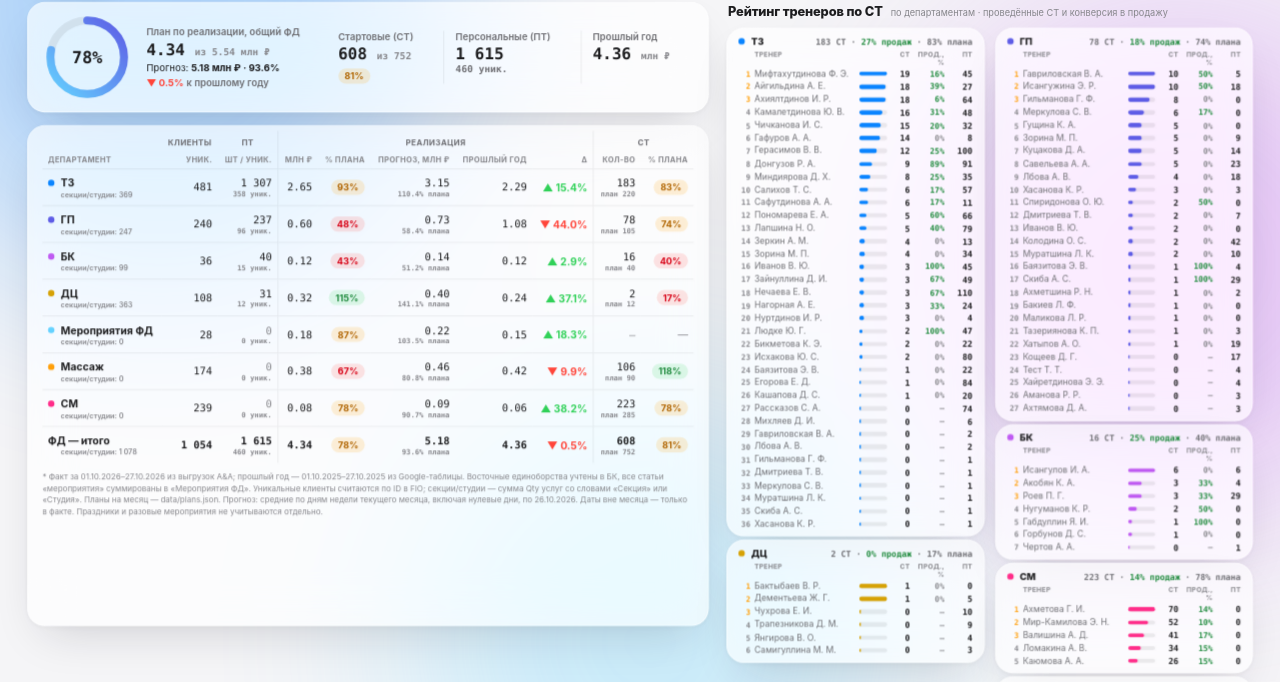
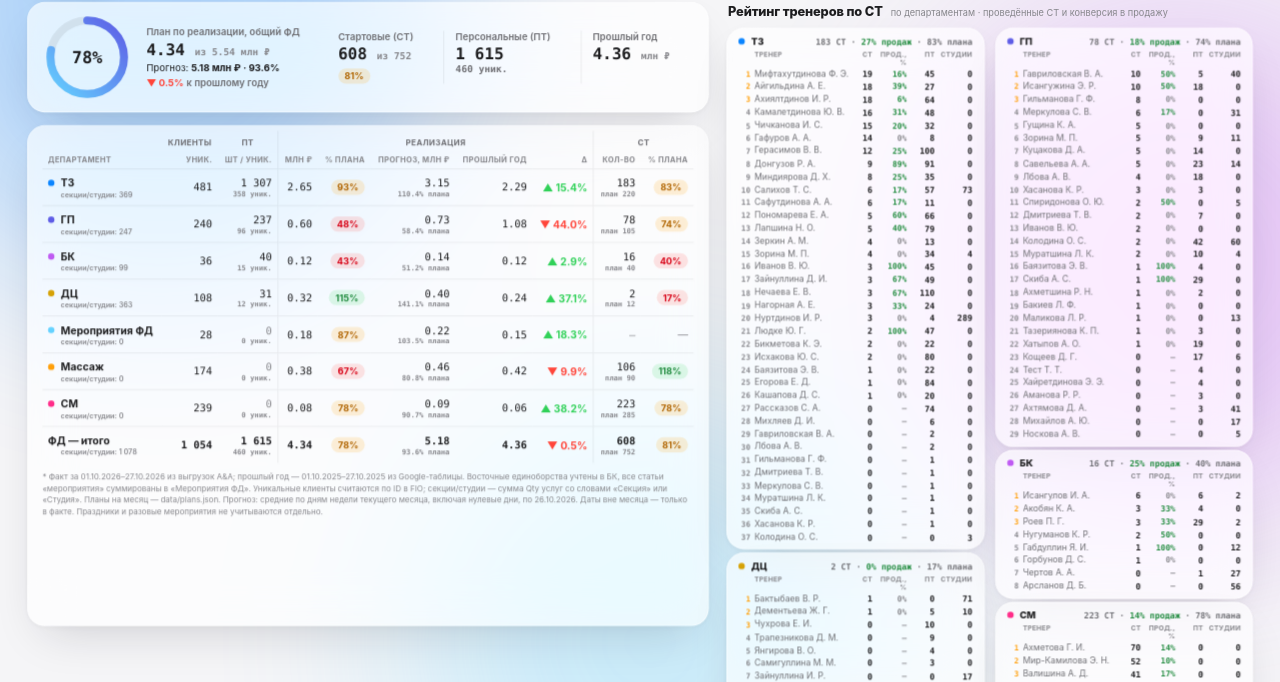
Before and after one commit to michdiru/fd-dashboard, a plain HTML site: page index.html in a window 1280 px wide. Shown: the part 118-800 px from the top of the page. Drawn offline with Linux system fonts and the light colour scheme.

Commit message:
Добавить студии по тренерам вместо шкалы СТ

```diff
--- a/data.js
+++ b/data.js
@@ -4,7 +4,7 @@ window.DASH_DATA = {
   "through": "26.10.2026",
   "available": true
  },
- "generated_at": "27.10.2026 17:55",
+ "generated_at": "27.10.2026 18:01",
  "period": {
   "from": "01.10.2026",
   "to": "27.10.2026"
@@ -173,6 +173,7 @@ window.DASH_DATA = {
     "st": 19,
     "sales": 3,
     "pt": 45,
+    "studio": 0,
     "sales_pct": 16
    },
    {
@@ -180,6 +181,7 @@ window.DASH_DATA = {
     "st": 18,
     "sales": 7,
     "pt": 27,
+    "studio": 0,
     "sales_pct": 39
    },
    {
@@ -187,6 +189,7 @@ window.DASH_DATA = {
     "st": 18,
     "sales": 1,
     "pt": 64,
+    "studio": 0,
     "sales_pct": 6
    },
    {
@@ -194,6 +197,7 @@ window.DASH_DATA = {
     "st": 16,
     "sales": 5,
     "pt": 48,
+    "studio": 0,
     "sales_pct": 31
    },
    {
@@ -201,6 +205,7 @@ window.DASH_DATA = {
     "st": 15,
     "sales": 3,
     "pt": 32,
+    "studio": 0,
     "sales_pct": 20
    },
    {
@@ -208,6 +213,7 @@ window.DASH_DATA = {
     "st": 14,
     "sales": 0,
     "pt": 8,
+    "studio": 0,
     "sales_pct": 0
    },
    {
@@ -215,6 +221,7 @@ window.DASH_DATA = {
     "st": 12,
     "sales": 3,
     "pt": 100,
+    "studio": 0,
     "sales_pct": 25
    },
    {
@@ -222,6 +229,7 @@ window.DASH_DATA = {
     "st": 9,
     "sales": 8,
     "pt": 91,
+    "studio": 0,
     "sales_pct": 89
    },
    {
@@ -229,6 +237,7 @@ window.DASH_DATA = {
     "st": 8,
     "sales": 2,
     "pt": 35,
+    "studio": 0,
     "sales_pct": 25
    },
    {
@@ -236,6 +245,7 @@ window.DASH_DATA = {
     "st": 6,
     "sales": 1,
     "pt": 57,
+    "studio": 73.0,
     "sales_pct": 17
    },
    {
@@ -243,6 +253,7 @@ window.DASH_DATA = {
     "st": 6,
     "sales": 1,
     "pt": 11,
+    "studio": 0,
     "sales_pct": 17
    },
    {
@@ -250,6 +261,7 @@ window.DASH_DATA = {
     "st": 5,
     "sales": 3,
     "pt": 66,
+    "studio": 0,
     "sales_pct": 60
    },
    {
@@ -257,6 +269,7 @@ window.DASH_DATA = {
     "st": 5,
     "sales": 2,
     "pt": 79,
+    "studio": 0,
     "sales_pct": 40
    },
    {
@@ -264,6 +277,7 @@ window.DASH_DATA = {
     "st": 4,
     "sales": 0,
     "pt": 13,
+    "studio": 0,
     "sales_pct": 0
    },
    {
@@ -271,6 +285,7 @@ window.DASH_DATA = {
     "st": 4,
     "sales": 0,
     "pt": 34,
+    "studio": 4.0,
     "sales_pct": 0
    },
    {
@@ -278,6 +293,7 @@ window.DASH_DATA = {
     "st": 3,
     "sales": 3,
     "pt": 45,
+    "studio": 0,
     "sales_pct": 100
    },
    {
@@ -285,6 +301,7 @@ window.DASH_DATA = {
     "st": 3,
     "sales": 2,
     "pt": 49,
+    "studio": 0,
     "sales_pct": 67
    },
    {
@@ -292,6 +309,7 @@ window.DASH_DATA = {
     "st": 3,
     "sales": 2,
     "pt": 110,
+    "studio": 0,
     "sales_pct": 67
    },
    {
@@ -299,6 +317,7 @@ window.DASH_DATA = {
     "st": 3,
     "sales": 1,
     "pt": 24,
+    "studio": 0,
     "sales_pct": 33
    },
    {
@@ -306,6 +325,7 @@ window.DASH_DATA = {
     "st": 3,
     "sales": 0,
     "pt": 4,
+    "studio": 289.0,
     "sales_pct": 0
    },
    {
@@ -313,6 +333,7 @@ window.DASH_DATA = {
     "st": 2,
     "sales": 2,
     "pt": 47,
+    "studio": 0,
     "sales_pct": 100
    },
    {
@@ -320,6 +341,7 @@ window.DASH_DATA = {
     "st": 2,
     "sales": 0,
     "pt": 22,
+    "studio": 0,
     "sales_pct": 0
    },
    {
@@ -327,6 +349,7 @@ window.DASH_DATA = {
     "st": 2,
     "sales": 0,
     "pt": 80,
+    "studio": 0,
     "sales_pct": 0
    },
    {
@@ -334,6 +357,7 @@ window.DASH_DATA = {
     "st": 1,
     "sales": 0,
     "pt": 22,
+    "studio": 0,
     "sales_pct": 0
    },
    {
@@ -341,6 +365,7 @@ window.DASH_DATA = {
     "st": 1,
     "sales": 0,
     "pt": 84,
+    "studio": 0,
     "sales_pct": 0
    },
    {
@@ -348,6 +373,7 @@ window.DASH_DATA = {
     "st": 1,
     "sales": 0,
     "pt": 20,
+    "studio": 0,
     "sales_pct": 0
    },
    {
@@ -355,6 +381,7 @@ window.DASH_DATA = {
     "st": 0,
     "sales": 0,
     "pt": 74,
+    "studio": 0,
     "sales_pct": null
    },
    {
@@ -362,6 +389,7 @@ window.DASH_DATA = {
     "st": 0,
     "sales": 0,
     "pt": 6,
+    "studio": 0,
     "sales_pct": null
    },
    {
@@ -369,6 +397,7 @@ window.DASH_DATA = {
     "st": 0,
     "sales": 0,
     "pt": 2,
+    "studio": 0,
     "sales_pct": null
    },
    {
@@ -376,6 +405,7 @@ window.DASH_DATA = {
     "st": 0,
     "sales": 0,
     "pt": 2,
+    "studio": 0,
     "sales_pct": null
    },
    {
@@ -383,6 +413,7 @@ window.DASH_DATA = {
     "st": 0,
     "sales": 0,
     "pt": 1,
+    "studio": 0,
     "sales_pct": null
    },
    {
@@ -390,6 +421,7 @@ window.DASH_DATA = {
     "st": 0,
     "sales": 0,
     "pt": 1,
+    "studio": 0,
     "sales_pct": null
    },
    {
@@ -397,6 +429,7 @@ window.DASH_DATA = {
     "st": 0,
     "sales": 0,
     "pt": 1,
+    "studio": 0,
     "sales_pct": null
    },
    {
@@ -404,6 +437,7 @@ window.DASH_DATA = {
     "st": 0,
     "sales": 0,
     "pt": 1,
+    "studio": 0,
     "sales_pct": null
    },
    {
@@ -411,6 +445,7 @@ window.DASH_DATA = {
     "st": 0,
     "sales": 0,
     "pt": 1,
+    "studio": 0,
     "sales_pct": null
    },
    {
@@ -418,6 +453,15 @@ window.DASH_DATA = {
     "st": 0,
     "sales": 0,
     "pt": 1,
+    "studio": 0,
+    "sales_pct": null
+   },
+   {
+    "name": "Колодина О. С.",
+    "st": 0,
+    "sales": 0,
+    "pt": 0,
+    "studio": 3.0,
     "sales_pct": null
    }
   ],
@@ -427,6 +471,7 @@ window.DASH_DATA = {
     "st": 10,
     "sales": 5,
     "pt": 5,
+    "studio": 40.0,
     "sales_pct": 50
    },
    {
@@ -434,6 +479,7 @@ window.DASH_DATA = {
     "st": 10,
     "sales": 5,
     "pt": 18,
+    "studio": 0,
     "sales_pct": 50
    },
    {
@@ -441,6 +487,7 @@ window.DASH_DATA = {
     "st": 8,
     "sales": 0,
     "pt": 0,
+    "studio": 0,
     "sales_pct": 0
    },
    {
@@ -448,6 +495,7 @@ window.DASH_DATA = {
     "st": 6,
     "sales": 1,
     "pt": 0,
+    "studio": 31.0,
     "sales_pct": 17
    },
    {
@@ -455,6 +503,7 @@ window.DASH_DATA = {
     "st": 5,
     "sales": 0,
     "pt": 0,
+    "studio": 0,
     "sales_pct": 0
    },
    {
@@ -462,6 +511,7 @@ window.DASH_DATA = {
     "st": 5,
     "sales": 0,
     "pt": 9,
+    "studio": 11.0,
     "sales_pct": 0
    },
    {
@@ -469,6 +519,7 @@ window.DASH_DATA = {
     "st": 5,
     "sales": 0,
     "pt": 14,
+    "studio": 0,
     "sales_pct": 0
    },
    {
@@ -476,6 +527,7 @@ window.DASH_DATA = {
     "st": 5,
     "sales": 0,
     "pt": 23,
+    "studio": 14.0,
     "sales_pct": 0
    },
    {
@@ -483,6 +535,7 @@ window.DASH_DATA = {
     "st": 4,
     "sales": 0,
     "pt": 18,
+    "studio": 0,
     "sales_pct": 0
    },
    {
@@ -490,6 +543,7 @@ window.DASH_DATA = {
     "st": 3,
     "sales": 0,
     "pt": 3,
+    "studio": 0,
     "sales_pct": 0
    },
    {
@@ -497,6 +551,7 @@ window.DASH_DATA = {
     "st": 2,
     "sales": 1,
     "pt": 0,
+    "studio": 5.0,
     "sales_pct": 50
    },
    {
@@ -504,6 +559,7 @@ window.DASH_DATA = {
     "st": 2,
     "sales": 0,
     "pt": 7,
+    "studio": 0,
     "sales_pct": 0
    },
    {
@@ -511,6 +567,7 @@ window.DASH_DATA = {
     "st": 2,
     "sales": 0,
     "pt": 0,
+    "studio": 0,
     "sales_pct": 0
    },
    {
@@ -518,6 +575,7 @@ window.DASH_DATA = {
     "st": 2,
     "sales": 0,
     "pt": 42,
+    "studio": 60.0,
     "sales_pct": 0
    },
    {
@@ -525,6 +583,7 @@ window.DASH_DATA = {
     "st": 2,
     "sales": 0,
     "pt": 10,
+    "studio": 4.0,
     "sales_pct": 0
    },
    {
@@ -532,6 +591,7 @@ window.DASH_DATA = {
     "st": 1,
     "sales": 1,
     "pt": 4,
+    "studio": 0,
     "sales_pct": 100
    },
    {
@@ -539,6 +599,7 @@ window.DASH_DATA = {
     "st": 1,
     "sales": 1,
     "pt": 29,
+    "studio": 0,
     "sales_pct": 100
    },
    {
@@ -546,6 +607,7 @@ window.DASH_DATA = {
     "st": 1,
     "sales": 0,
     "pt": 2,
+    "studio": 0,
     "sales_pct": 0
    },
    {
@@ -553,6 +615,7 @@ window.DASH_DATA = {
     "st": 1,
     "sales": 0,
     "pt": 0,
+    "studio": 0,
     "sales_pct": 0
    },
    {
@@ -560,6 +623,7 @@ window.DASH_DATA = {
     "st": 1,
     "sales": 0,
     "pt": 0,
+    "studio": 13.0,
     "sales_pct": 0
    },
    {
@@ -567,6 +631,7 @@ window.DASH_DATA = {
     "st": 1,
     "sales": 0,
     "pt": 3,
+    "studio": 0,
     "sales_pct": 0
    },
    {
@@ -574,6 +639,7 @@ window.DASH_DATA = {
     "st": 1,
     "sales": 0,
     "pt": 19,
+    "studio": 0,
     "sales_pct": 0
    },
    {
@@ -581,6 +647,7 @@ window.DASH_DATA = {
     "st": 0,
     "sales": 0,
     "pt": 17,
+    "studio": 6.0,
     "sales_pct": null
    },
    {
@@ -588,6 +655,7 @@ window.DASH_DATA = {
     "st": 0,
     "sales": 0,
     "pt": 4,
+    "studio": 0,
     "sales_pct": null
    },
    {
@@ -595,6 +663,7 @@ window.DASH_DATA = {
     "st": 0,
     "sales": 0,
     "pt": 4,
+    "studio": 0,
     "sales_pct": null
    },
    {
@@ -602,6 +671,7 @@ window.DASH_DATA = {
     "st": 0,
     "sales": 0,
     "pt": 3,
+    "studio": 0,
     "sales_pct": null
    },
    {
@@ -609,6 +679,23 @@ window.DASH_DATA = {
     "st": 0,
     "sales": 0,
     "pt": 3,
+    "studio": 41.0,
+    "sales_pct": null
+   },
+   {
+    "name": "Михайлов А. Ю.",
+    "st": 0,
+    "sales": 0,
+    "pt": 0,
+    "studio": 17.0,
+    "sales_pct": null
+   },
+   {
+    "name": "Носкова А. В.",
+    "st": 0,
+    "sales": 0,
+    "pt": 0,
+    "studio": 5.0,
     "sales_pct": null
    }
   ],
@@ -618,6 +705,7 @@ window.DASH_DATA = {
     "st": 6,
     "sales": 0,
     "pt": 6,
+    "studio": 2.0,
     "sales_pct": 0
    },
    {
@@ -625,6 +713,7 @@ window.DASH_DATA = {
     "st": 3,
     "sales": 1,
     "pt": 4,
+    "studio": 0,
     "sales_pct": 33
    },
    {
@@ -632,6 +721,7 @@ window.DASH_DATA = {
     "st": 3,
     "sales": 1,
     "pt": 29,
+    "studio": 2.0,
     "sales_pct": 33
    },
    {
@@ -639,6 +729,7 @@ window.DASH_DATA = {
     "st": 2,
     "sales": 1,
     "pt": 0,
+    "studio": 0,
     "sales_pct": 50
    },
    {
@@ -646,6 +737,7 @@ window.DASH_DATA = {
     "st": 1,
     "sales": 1,
     "pt": 0,
+    "studio": 12.0,
     "sales_pct": 100
    },
    {
@@ -653,6 +745,7 @@ window.DASH_DATA = {
     "st": 1,
     "sales": 0,
     "pt": 0,
+    "studio": 0,
     "sales_pct": 0
    },
    {
@@ -660,6 +753,15 @@ window.DASH_DATA = {
     "st": 0,
     "sales": 0,
     "pt": 1,
+    "studio": 27.0,
+    "sales_pct": null
+   },
+   {
+    "name": "Арсланов Д. Б.",
+    "st": 0,
+    "sales": 0,
+    "pt": 0,
+    "studio": 56.0,
     "sales_pct": null
    }
   ],
@@ -669,6 +771,7 @@ window.DASH_DATA = {
     "st": 1,
     "sales": 0,
     "pt": 0,
+    "studio": 71.0,
     "sales_pct": 0
    },
    {
@@ -676,6 +779,7 @@ window.DASH_DATA = {
     "st": 1,
     "sales": 0,
     "pt": 5,
+    "studio": 10.0,
     "sales_pct": 0
    },
    {
@@ -683,6 +787,7 @@ window.DASH_DATA = {
     "st": 0,
     "sales": 0,
     "pt": 10,
+    "studio": 0,
     "sales_pct": null
    },
    {
@@ -690,6 +795,7 @@ window.DASH_DATA = {
     "st": 0,
     "sales": 0,
     "pt": 9,
+    "studio": 0,
     "sales_pct": null
    },
    {
@@ -697,6 +803,7 @@ window.DASH_DATA = {
     "st": 0,
     "sales": 0,
     "pt": 4,
+    "studio": 0,
     "sales_pct": null
    },
    {
@@ -704,6 +811,55 @@ window.DASH_DATA = {
     "st": 0,
     "sales": 0,
     "pt": 3,
+    "studio": 0,
+    "sales_pct": null
+   },
+   {
+    "name": "Зайнуллина И. Р.",
+    "st": 0,
+    "sales": 0,
+    "pt": 0,
+    "studio": 17.0,
+    "sales_pct": null
+   },
+   {
+    "name": "Зеркин А. М.",
+    "st": 0,
+    "sales": 0,
+    "pt": 0,
+    "studio": 79.0,
+    "sales_pct": null
+   },
+   {
+    "name": "Каримова О. В.",
+    "st": 0,
+    "sales": 0,
+    "pt": 0,
+    "studio": 16.0,
+    "sales_pct": null
+   },
+   {
+    "name": "Нуртдинов И. Р.",
+    "st": 0,
+    "sales": 0,
+    "pt": 0,
+    "studio": 114.0,
+    "sales_pct": null
+   },
+   {
+    "name": "Роев П. Г.",
+    "st": 0,
+    "sales": 0,
+    "pt": 0,
+    "studio": 17.0,
+    "sales_pct": null
+   },
+   {
+    "name": "Тазериянова К. П.",
+    "st": 0,
+    "sales": 0,
+    "pt": 0,
+    "studio": 39.0,
     "sales_pct": null
    }
   ],
@@ -713,6 +869,7 @@ window.DASH_DATA = {
     "st": 35,
     "sales": 7,
     "pt": 0,
+    "studio": 0,
     "sales_pct": 20
    },
    {
@@ -720,6 +877,7 @@ window.DASH_DATA = {
     "st": 30,
     "sales": 0,
     "pt": 0,
+    "studio": 0,
     "sales_pct": 0
    },
    {
@@ -727,6 +885,7 @@ window.DASH_DATA = {
     "st": 24,
     "sales": 2,
     "pt": 0,
+    "studio": 0,
     "sales_pct": 8
    },
    {
@@ -734,6 +893,7 @@ window.DASH_DATA = {
     "st": 14,
     "sales": 0,
     "pt": 0,
+    "studio": 0,
     "sales_pct": 0
    },
    {
@@ -741,6 +901,7 @@ window.DASH_DATA = {
     "st": 3,
     "sales": 1,
     "pt": 0,
+    "studio": 0,
     "sales_pct": 33
    }
   ],
@@ -750,6 +911,7 @@ window.DASH_DATA = {
     "st": 70,
     "sales": 10,
     "pt": 0,
+    "studio": 0,
     "sales_pct": 14
    },
    {
@@ -757,6 +919,7 @@ window.DASH_DATA = {
     "st": 52,
     "sales": 5,
     "pt": 0,
+    "studio": 0,
     "sales_pct": 10
    },
    {
@@ -764,6 +927,7 @@ window.DASH_DATA = {
     "st": 41,
     "sales": 7,
     "pt": 0,
+    "studio": 0,
     "sales_pct": 17
    },
    {
@@ -771,6 +935,7 @@ window.DASH_DATA = {
     "st": 34,
     "sales": 5,
     "pt": 0,
+    "studio": 0,
     "sales_pct": 15
    },
    {
@@ -778,6 +943,7 @@ window.DASH_DATA = {
     "st": 26,
     "sales": 4,
     "pt": 0,
+    "studio": 0,
     "sales_pct": 15
    }
   ]
--- a/index.html
+++ b/index.html
@@ -181,10 +181,10 @@
   .lb-panel-title .sw{width:8px;height:8px;border-radius:50%;flex:0 0 auto;align-self:center;}
   .lb-panel-title .cnt{margin-left:auto;font-size:10.5px;font-weight:700;color:var(--text-2);}
   .rank-list{display:flex;flex-direction:column;gap:3.5px;}
-  .rank-row{display:grid;grid-template-columns:15px minmax(90px,126px) minmax(12px,1fr) 24px 38px 30px;align-items:center;gap:5px;}
+  .rank-row{display:grid;grid-template-columns:15px minmax(80px,1fr) 24px 38px 30px 42px;align-items:center;gap:5px;}
   .rank-sales{font-size:10px;font-weight:700;text-align:right;color:var(--pill-good-fg);}
   .rank-sales.zero{color:var(--text-3);font-weight:600;}
-  .rank-hdr{display:grid;grid-template-columns:15px minmax(90px,126px) minmax(12px,1fr) 24px 38px 30px;gap:5px;font-size:8.5px;font-weight:700;color:var(--text-3);text-transform:uppercase;letter-spacing:.03em;margin-bottom:3px;}
+  .rank-hdr{display:grid;grid-template-columns:15px minmax(80px,1fr) 24px 38px 30px 42px;gap:5px;font-size:8.5px;font-weight:700;color:var(--text-3);text-transform:uppercase;letter-spacing:.03em;margin-bottom:3px;}
   .rank-hdr span{text-align:right;}
   .lb-grid .lb-col{gap:4px;}
   .rank-list{gap:2.6px;}
@@ -209,7 +209,7 @@
     .tbl-card{overflow-x:auto;}
     table{min-width:760px;}
     .lb-grid{flex-direction:column;}
-    .rank-row,.rank-hdr{grid-template-columns:15px minmax(80px,108px) minmax(8px,1fr) 24px 38px 30px;}
+    .rank-row,.rank-hdr{grid-template-columns:15px minmax(80px,1fr) 24px 38px 30px 42px;}
   }
   /* Karma: warm editorial palette inspired by the supplied reference. */
   :root[data-theme="karma"]{
@@ -477,10 +477,10 @@
         return '<div class="rank-row'+(i<3?' medal':'')+'">'+
           '<div class="rank-num num">'+(i+1)+'</div>'+
           '<div class="rank-name" title="'+esc(tr.name)+'">'+esc(tr.name)+'</div>'+
-          '<div class="rank-track"><div class="rank-fill" style="width:'+w+'%;background:'+col+';"></div></div>'+
           '<div class="rank-val num">'+tr.st+'</div>'+
           '<div class="rank-sales num'+(salesPct>0?'':' zero')+'" title="'+esc(salesTitle)+'">'+salesLabel+'</div>'+
           '<div class="rank-val num" title="Проведённые персональные тренировки">'+(tr.pt==null?'—':tr.pt)+'</div>'+
+          '<div class="rank-val num" title="Секции и студии: сумма количества оказанных услуг">'+(tr.studio==null?'—':fmtInt(tr.studio))+'</div>'+
         '</div>';
       }).join('');
       var deptSalesPct = null;
@@ -492,7 +492,7 @@
       return '<div class="card lb-panel">'+
         '<div class="lb-panel-title"><span class="sw" style="background:'+col+'"></span>'+esc(dep)+
           '<span class="cnt num">'+(d&&d.st!=null?d.st+' СТ':'')+salesInfo+(d&&d.st_pct!=null?' · '+d.st_pct+'% плана':'')+'</span></div>'+
-        '<div class="rank-hdr"><span></span><span style="text-align:left">Тренер</span><span></span><span>СТ</span><span>прод., %</span><span>ПТ</span></div>'+
+        '<div class="rank-hdr"><span></span><span style="text-align:left">Тренер</span><span>СТ</span><span>прод., %</span><span>ПТ</span><span title="Секции и студии">Студии</span></div>'+
         '<div class="rank-list">'+rowsH+'</div>'+
       '</div>';
     }
```
Also changed, not shown: 1 other file.
